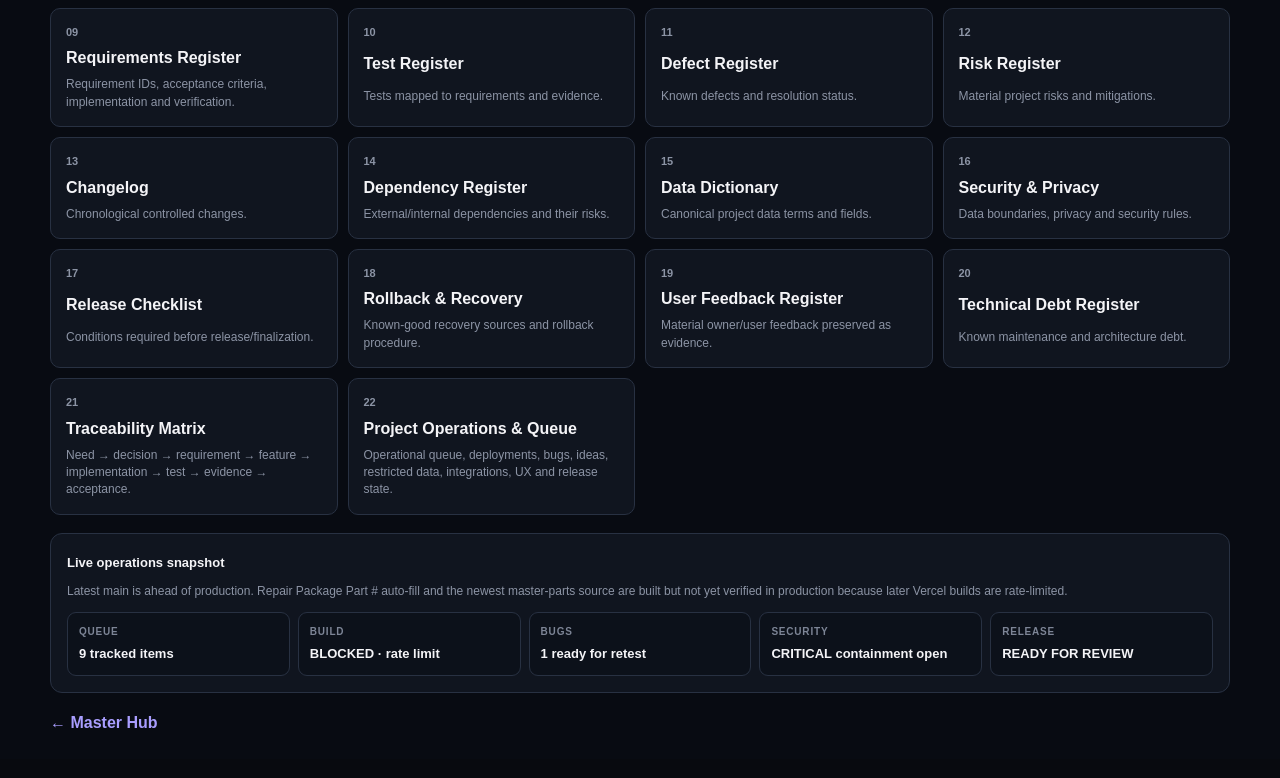
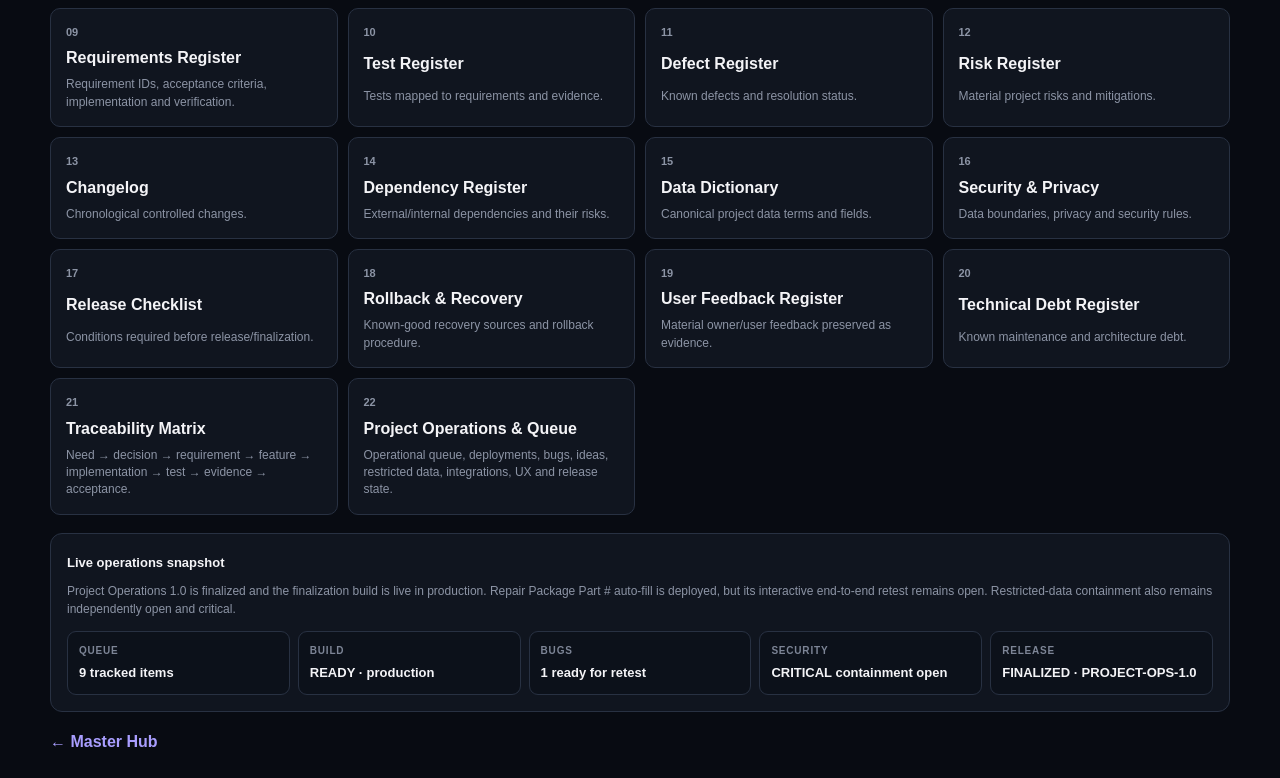
Before and after one commit to ssalem9580/master-hub, a Next.js app in the folder master-hub-app/: page /project-control in a window 1280 px wide. Shown: the part 516-1294 px from the top of the page. Built offline with nearby package versions, Linux system fonts and the light colour scheme.

Commit message:
Reflect finalized operations state in Project Control UI

```diff
--- a/master-hub-app/src/app/project-control/page.tsx
+++ b/master-hub-app/src/app/project-control/page.tsx
@@ -37,14 +37,14 @@ export default function ProjectControlPage(){
     {items.map(([id,name,description])=><div key={id} style={{padding:15,border:"1px solid #283142",borderRadius:10,background:"#10151f",display:"grid",gap:6}}><span style={{fontSize:11,color:"#8c94a5",fontWeight:800}}>{id}</span><strong>{name}</strong><span style={{fontSize:12,color:"#8c94a5",lineHeight:1.45}}>{description}</span></div>)}
    </section>
    <section style={{padding:16,border:"1px solid #283142",borderRadius:12,background:"#10151f",display:"grid",gap:12}}>
-    <div><strong style={{fontSize:13}}>Live operations snapshot</strong><p style={{margin:"8px 0 0",fontSize:12,color:"#8c94a5",lineHeight:1.55}}>Latest main is ahead of production. Repair Package Part # auto-fill and the newest master-parts source are built but not yet verified in production because later Vercel builds are rate-limited.</p></div>
+    <div><strong style={{fontSize:13}}>Live operations snapshot</strong><p style={{margin:"8px 0 0",fontSize:12,color:"#8c94a5",lineHeight:1.55}}>Project Operations 1.0 is finalized and the finalization build is live in production. Repair Package Part # auto-fill is deployed, but its interactive end-to-end retest remains open. Restricted-data containment also remains independently open and critical.</p></div>
     <div style={{display:"grid",gridTemplateColumns:"repeat(auto-fit,minmax(190px,1fr))",gap:8}}>
      {[
       ["Queue","9 tracked items"],
-      ["Build","BLOCKED · rate limit"],
+      ["Build","READY · production"],
       ["Bugs","1 ready for retest"],
       ["Security","CRITICAL containment open"],
-      ["Release","READY FOR REVIEW"],
+      ["Release","FINALIZED · PROJECT-OPS-1.0"],
      ].map(([k,v])=><div key={k} style={{border:"1px solid #283142",borderRadius:9,padding:11,background:"#0c111a"}}><span style={{display:"block",fontSize:10,color:"#7d8596",letterSpacing:".08em",fontWeight:800}}>{k.toUpperCase()}</span><strong style={{display:"block",marginTop:5,fontSize:13}}>{v}</strong></div>)}
     </div>
    </section>
```
